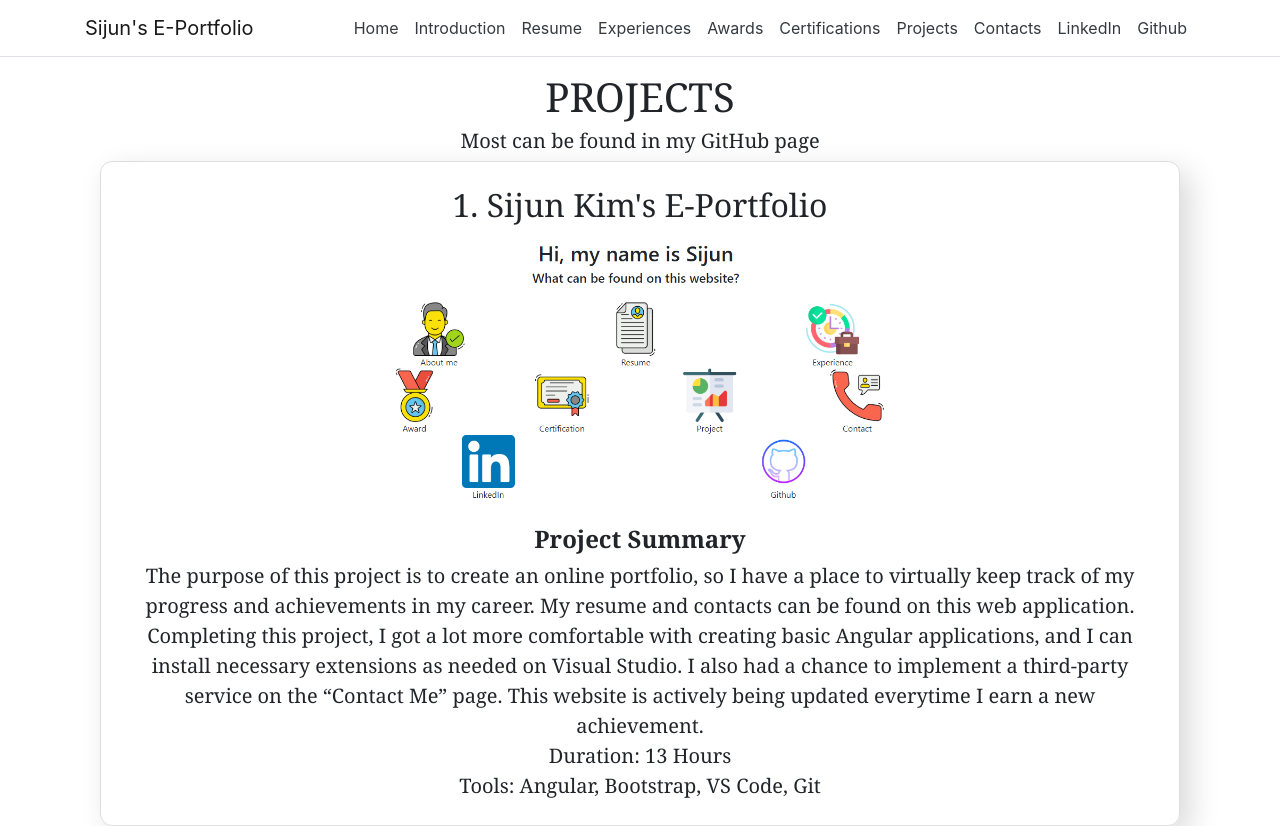
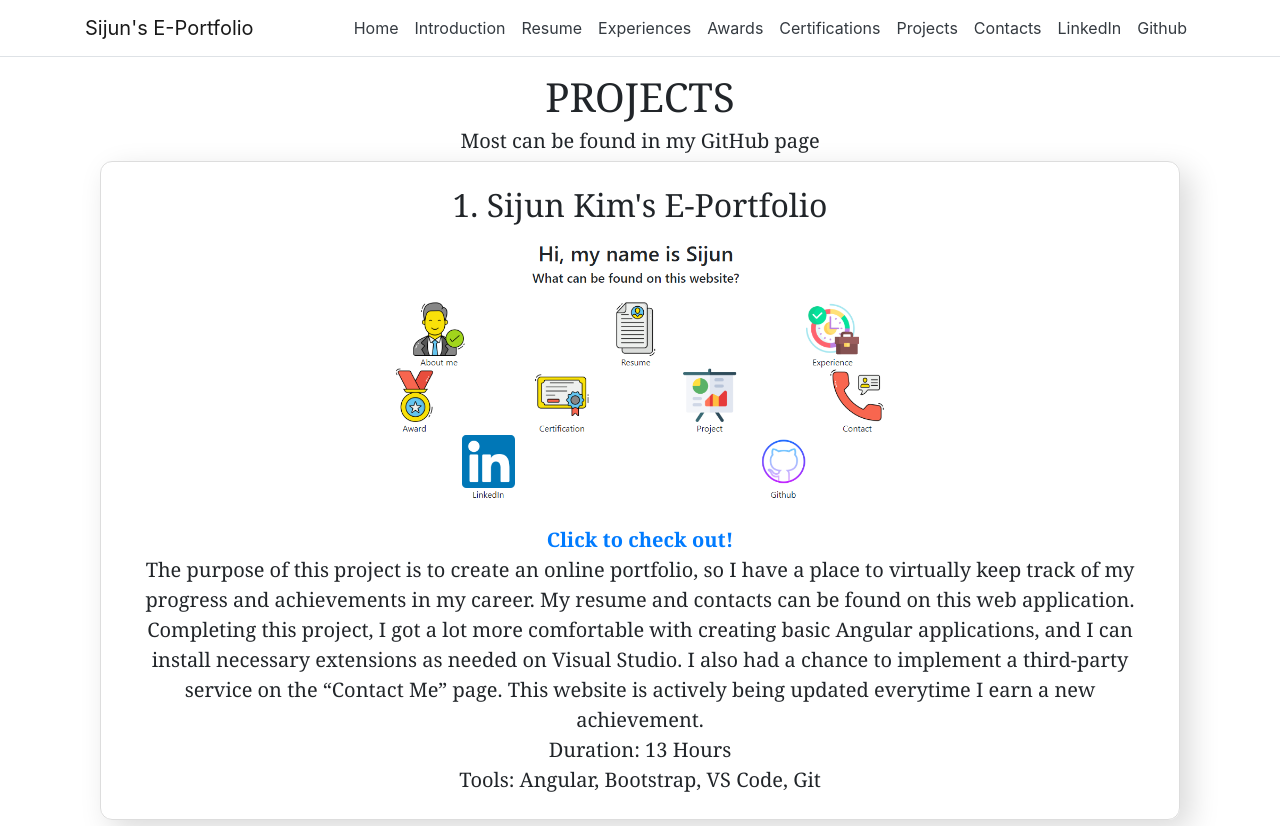
Before and after one commit to junniekim/junPortfolio, an Angular app: page /project in a window 1280 px wide. Shown: the top 826 px of the page. Built offline with nearby package versions, Linux system fonts and the light colour scheme.

Commit message:
added link to each project

```diff
--- a/src/app/components/project/project.component.html
+++ b/src/app/components/project/project.component.html
@@ -12,7 +12,13 @@
     </div>
 
     <div class="col-lg-12 center" style="font-family: cambria">
-      <h4 class="center" style="font-weight: bold">Project Summary</h4>
+      <a
+        *ngIf="i != 3"
+        style="font-weight: bold; font-size: 20px"
+        href="{{ x.link }}"
+        >Click to check out!</a
+      >
+
       <div style="font-size: 1.25em">{{ x.description }}</div>
     </div>
     <div
--- a/src/app/components/project/project.component.ts
+++ b/src/app/components/project/project.component.ts
@@ -13,7 +13,7 @@ export class ProjectComponent {
       title: "Sijun Kim's E-Portfolio",
       picture: '/assets/img/websiteShowCase.PNG',
       tools: 'Angular, Bootstrap, VS Code, Git',
-
+      link: 'https://www.sijunkim.net/',
       duration: '13 Hours',
       description:
         'The purpose of this project is to create an online portfolio, so I have a place to virtually keep track of my progress and achievements in my career. My resume and contacts can be found on this web application. Completing this project, I got a lot more comfortable with creating basic Angular applications, and I can install necessary extensions as needed on Visual Studio. I also had a chance to implement a third-party service on the “Contact Me” page. This website is actively being updated everytime I earn a new achievement. ',
@@ -21,6 +21,7 @@ export class ProjectComponent {
     {
       id: 2,
       duration: '16 Hours',
+      link: 'https://poke-api-final.vercel.app/',
       tools: 'Public API, Angular, Bootstrap, VS Code, Git',
       title: 'PokeAPI Project',
       picture: '/assets/img/pokemonShowCase.PNG',
@@ -30,6 +31,7 @@ export class ProjectComponent {
     {
       id: 3,
       duration: '8 Hours',
+      link: 'https://sort-visualizer-eight.vercel.app/',
       tools: 'Vite, VS code, Git, ,Tailwind, React',
       title: 'Sort Visualizer',
       picture: '/assets/img/sort.png',
@@ -39,6 +41,7 @@ export class ProjectComponent {
     {
       id: 4,
       duration: '5 Hours',
+      link: 'N/A',
       tools: 'Java',
       title: 'Genetic Algorithm on Traveling Salesperson Problem',
       picture: '/assets/img/genetic.png',
@@ -49,6 +52,7 @@ export class ProjectComponent {
     {
       id: 5,
       duration: '4 Hours',
+      link: 'https://js-games-pi.vercel.app/index.html',
       tools: 'Vanilla Javascript, Bootstrap, VS Code, Git',
       title: 'Vanilla Javascript Gamepack',
       picture: '/assets/img/snapshot.PNG',
--- a/src/app/model/project-model.ts
+++ b/src/app/model/project-model.ts
@@ -5,4 +5,5 @@ export interface Project {
   description: string;
   tools: string;
   duration: string;
+  link: string;
 }
```
